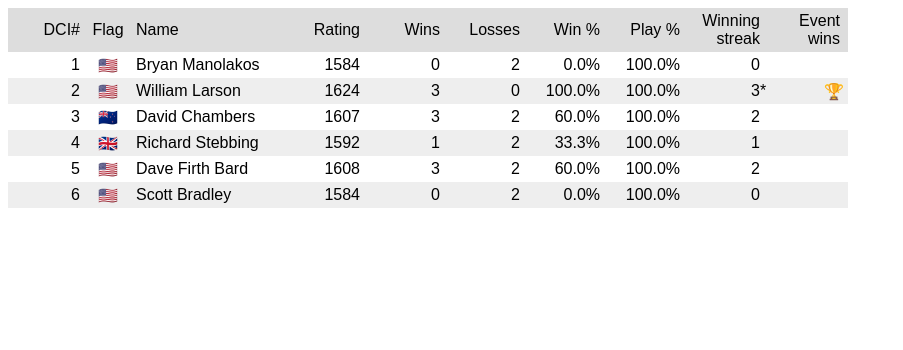
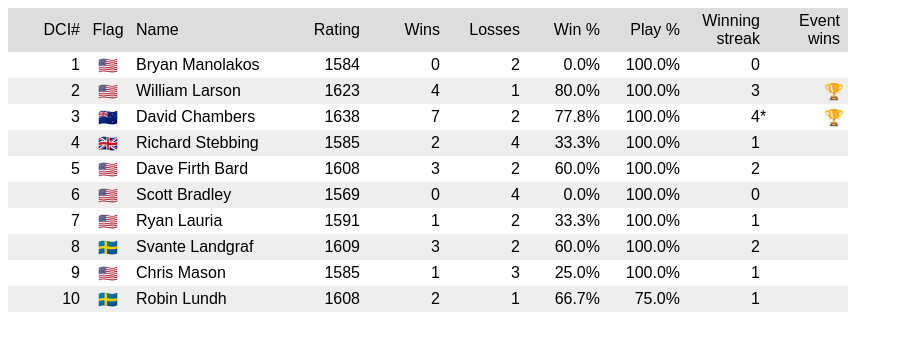
Before and after one commit to davidchambers/iceagemagic.com, a website: page public/players/index.html in a window 1280 px wide. Shown: the whole page, without its empty margins (0-903 px from the left). Drawn offline with Linux system fonts and the light colour scheme; a web font is replaced by a local one.

Commit message:
Ice Age II

```diff
--- a/public/players/index.html
+++ b/public/players/index.html
@@ -81,33 +81,33 @@
           <td>2</td>
           <td>🇺🇸</td>
           <td>William Larson</td>
-          <td>1624</td>
+          <td>1623</td>
+          <td>4</td>
+          <td>1</td>
+          <td>80.0%</td>
+          <td title="0 drops">100.0%</td>
           <td>3</td>
-          <td>0</td>
-          <td>100.0%</td>
-          <td title="0 drops">100.0%</td>
-          <td class="unbroken">3</td>
           <td>🏆</td>
         </tr>
         <tr>
           <td>3</td>
           <td>🇳🇿</td>
           <td>David Chambers</td>
-          <td>1607</td>
-          <td>3</td>
+          <td>1638</td>
+          <td>7</td>
           <td>2</td>
-          <td>60.0%</td>
+          <td>77.8%</td>
           <td title="0 drops">100.0%</td>
-          <td>2</td>
-          <td></td>
+          <td class="unbroken">4</td>
+          <td>🏆</td>
         </tr>
         <tr>
           <td>4</td>
           <td>🇬🇧</td>
           <td>Richard Stebbing</td>
-          <td>1592</td>
-          <td>1</td>
+          <td>1585</td>
           <td>2</td>
+          <td>4</td>
           <td>33.3%</td>
           <td title="0 drops">100.0%</td>
           <td>1</td>
@@ -129,12 +129,60 @@
           <td>6</td>
           <td>🇺🇸</td>
           <td>Scott Bradley</td>
-          <td>1584</td>
+          <td>1569</td>
           <td>0</td>
-          <td>2</td>
+          <td>4</td>
           <td>0.0%</td>
           <td title="0 drops">100.0%</td>
           <td>0</td>
+          <td></td>
+        </tr>
+        <tr>
+          <td>7</td>
+          <td>🇺🇸</td>
+          <td>Ryan Lauria</td>
+          <td>1591</td>
+          <td>1</td>
+          <td>2</td>
+          <td>33.3%</td>
+          <td title="0 drops">100.0%</td>
+          <td>1</td>
+          <td></td>
+        </tr>
+        <tr>
+          <td>8</td>
+          <td>🇸🇪</td>
+          <td>Svante Landgraf</td>
+          <td>1609</td>
+          <td>3</td>
+          <td>2</td>
+          <td>60.0%</td>
+          <td title="0 drops">100.0%</td>
+          <td>2</td>
+          <td></td>
+        </tr>
+        <tr>
+          <td>9</td>
+          <td>🇺🇸</td>
+          <td>Chris Mason</td>
+          <td>1585</td>
+          <td>1</td>
+          <td>3</td>
+          <td>25.0%</td>
+          <td title="0 drops">100.0%</td>
+          <td>1</td>
+          <td></td>
+        </tr>
+        <tr>
+          <td>10</td>
+          <td>🇸🇪</td>
+          <td>Robin Lundh</td>
+          <td>1608</td>
+          <td>2</td>
+          <td>1</td>
+          <td>66.7%</td>
+          <td title="1 drop">75.0%</td>
+          <td>1</td>
           <td></td>
         </tr>
       </tbody>
```
Also changed, not shown: src/data/events.js (+21 -0 lines), src/data/players.js (+24 -0 lines).
